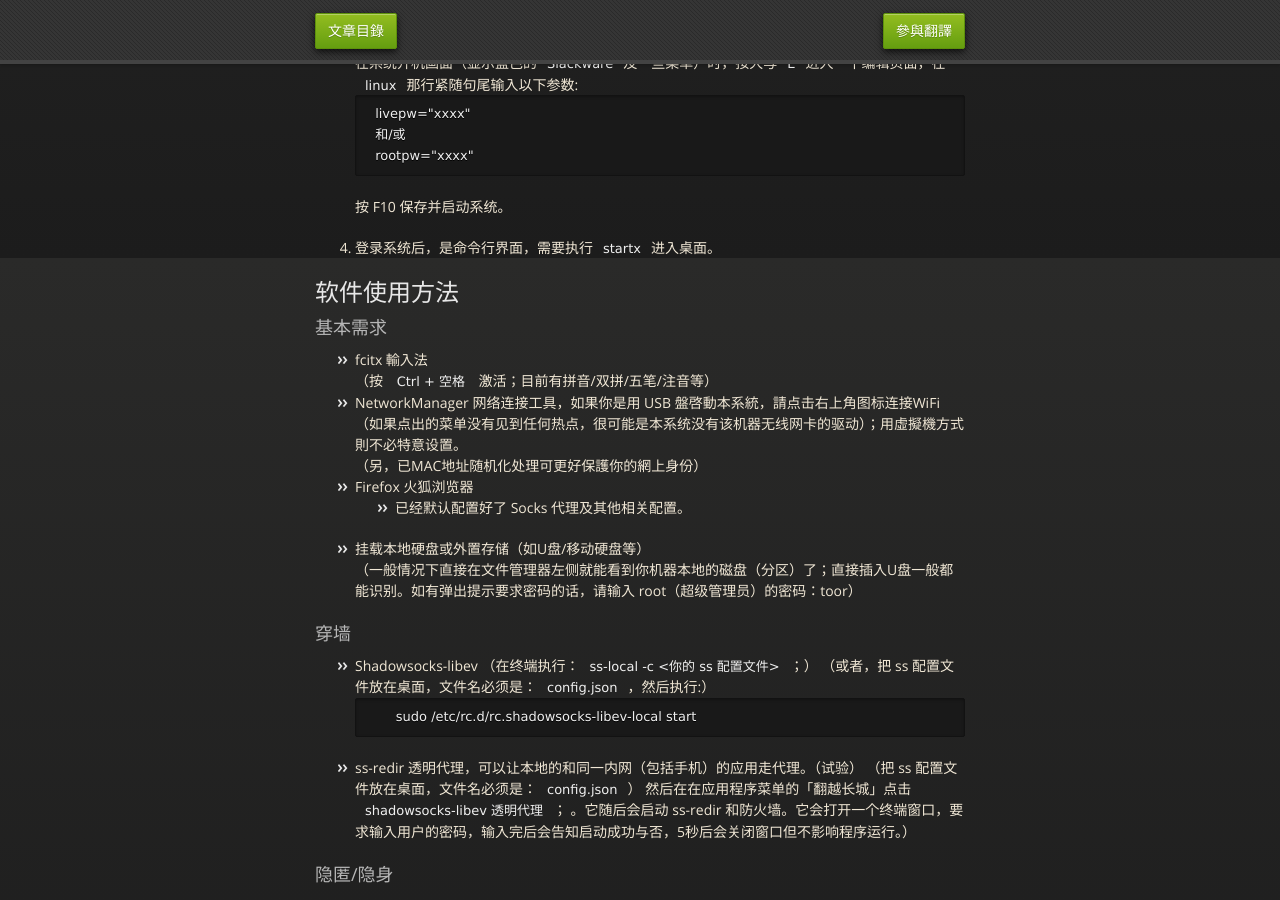
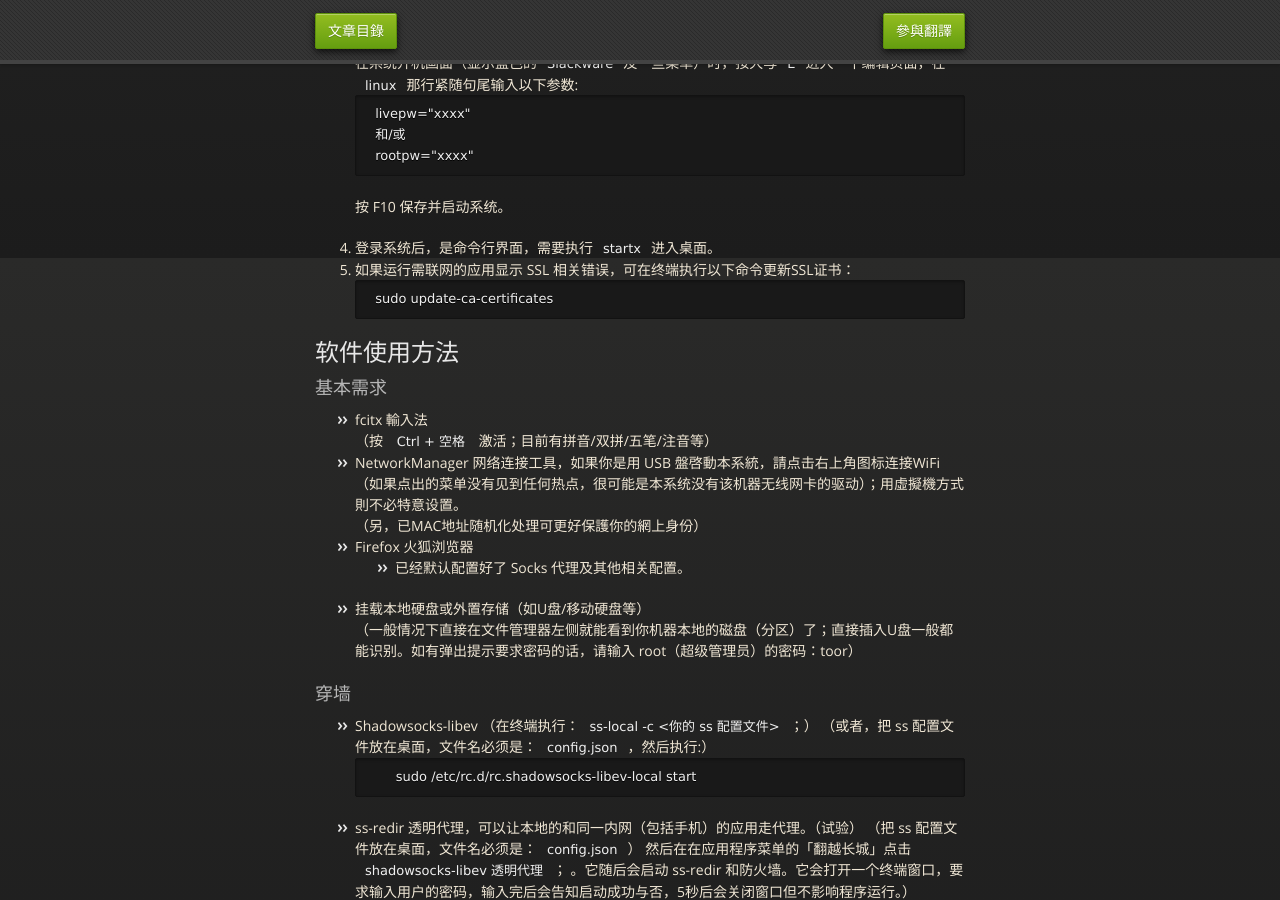
Before and after one commit to mdrights/os-observe, a Jekyll site: the page built from docs/LiveSlak-Users-Guide.md, in a window 1280 px wide and 900 px high, scrolled down 642 px. Built offline with Jekyll 4.4.1, drawn with Linux system fonts in a browser that asks for light colours; our own code applies the rules of GitHub Pages for plain Markdown files.

Commit message:
docs/LiveSlak-Users-Guide.md: updated again

````diff
--- a/docs/LiveSlak-Users-Guide.md
+++ b/docs/LiveSlak-Users-Guide.md
@@ -39,6 +39,10 @@ date: 2019-06-17
 ```
 按 F10 保存并启动系统。
 4. 登录系统后，是命令行界面，需要执行`startx`进入桌面。
+5. 如果运行需联网的应用显示 SSL 相关错误，可在终端执行以下命令更新SSL证书：
+```
+	sudo update-ca-certificates
+```
 
 
 ## 软件使用方法
````
